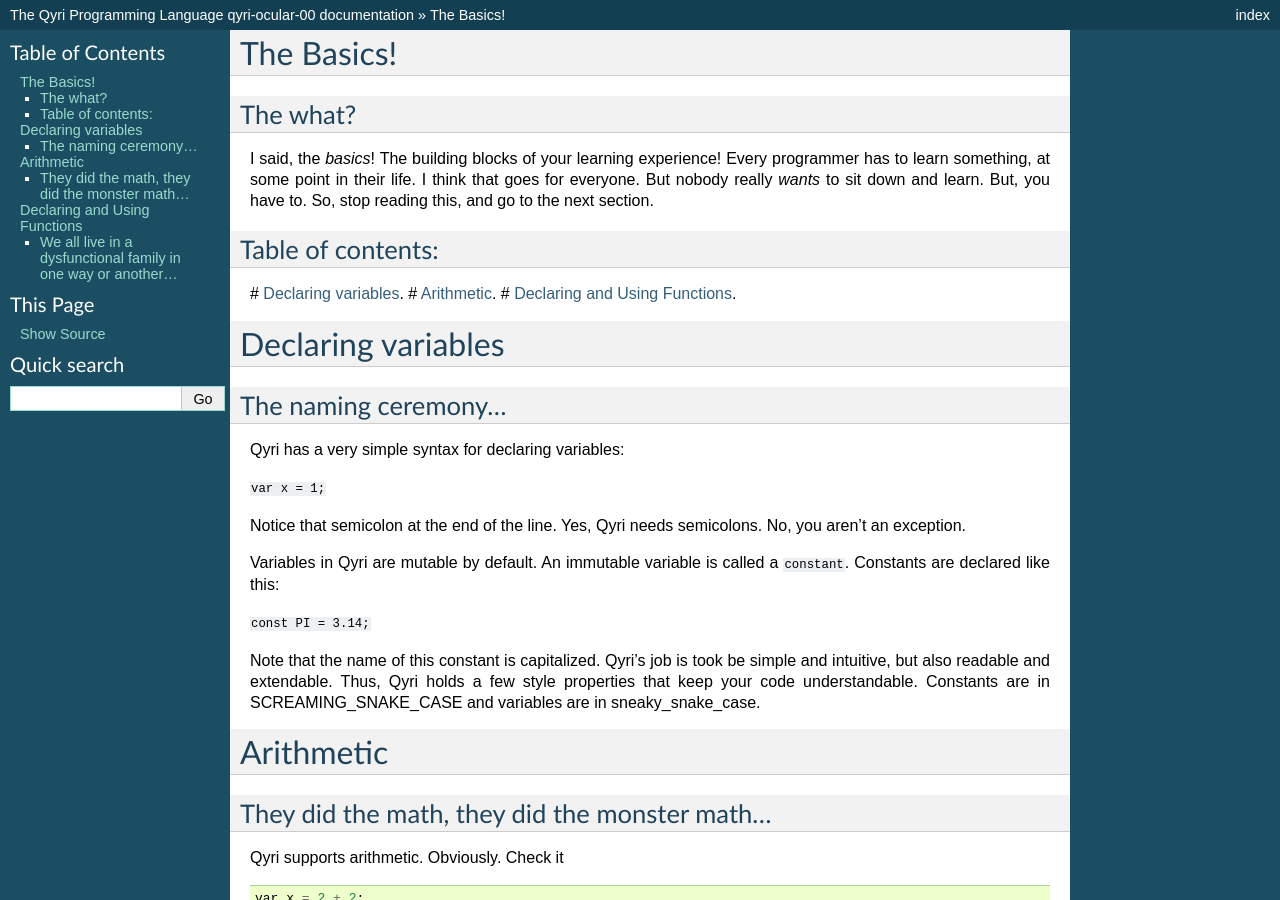
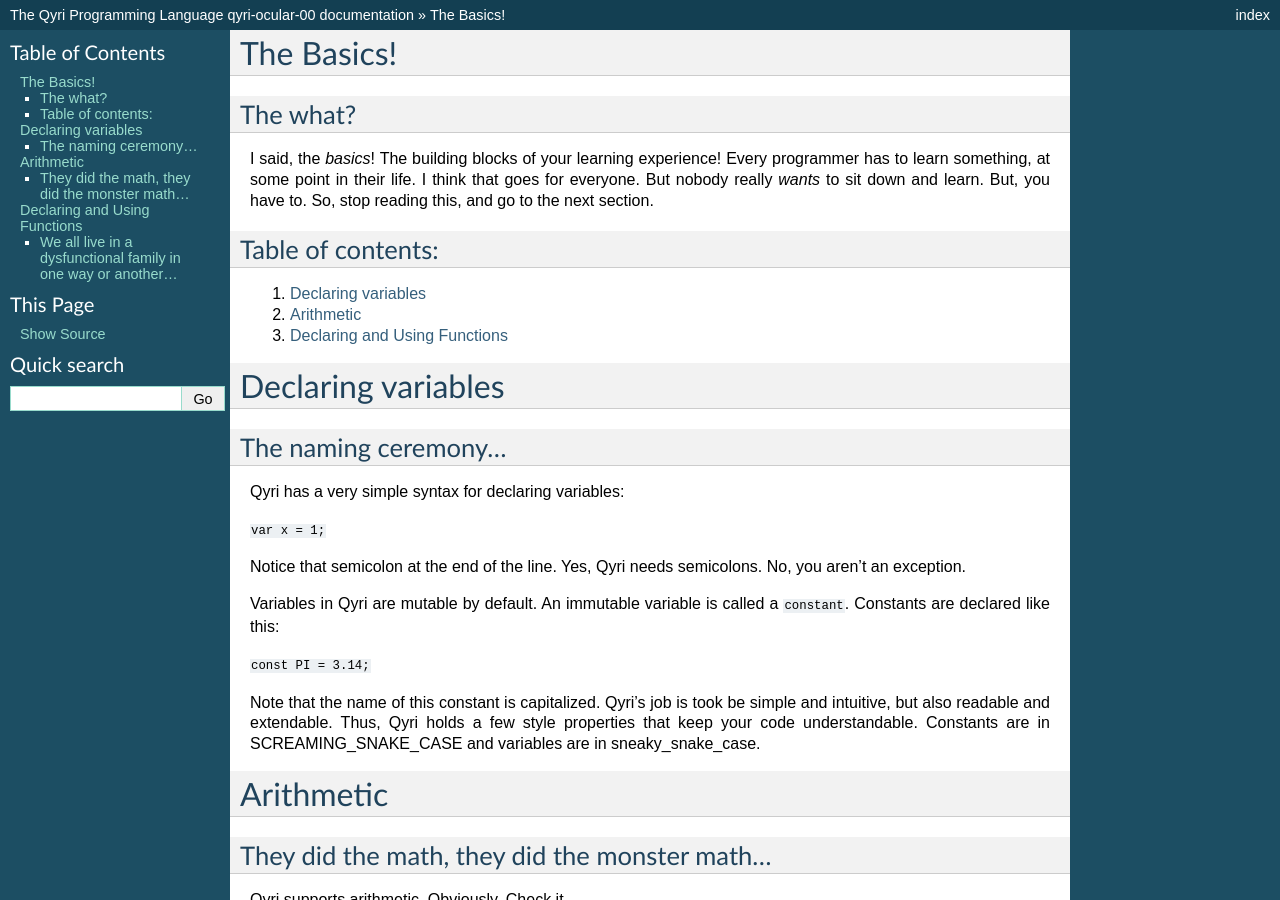
Before and after one commit to Xinovaz/qyri-lang, a Sphinx documentation site: the page built from docs/source/Tutorial/Basics.rst, in a window 1280 px wide and 900 px high. Built offline with Sphinx 7.4.7, drawn with Linux system fonts in a browser that asks for light colours.

```diff
--- a/docs/source/Tutorial/Basics.rst
+++ b/docs/source/Tutorial/Basics.rst
@@ -8,9 +8,9 @@ I said, the *basics*! The building blocks of your learning experience! Every pro
 
 Table of contents:
 ------------------
-# :ref:`Variables`.
-# :ref:`Arithmetic`.
-# :ref:`Functions`.
+#. :ref:`Variables`
+#. :ref:`Arithmetic`
+#. :ref:`Functions`
 
 .. _Variables:
 Declaring variables
```
